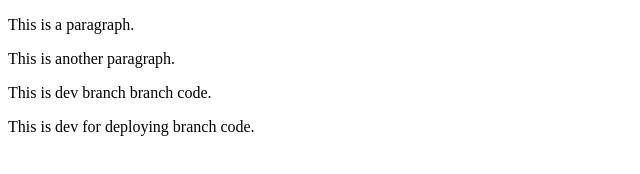
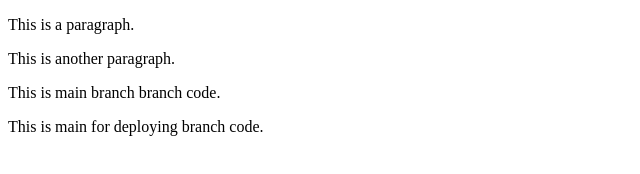
Before and after one commit to Shivam820954/CI-CD2, a plain HTML site: page index.html in a window 1280 px wide. Shown: the full height of the page, 0-640 px from the left. Drawn offline with Linux system fonts and the light colour scheme.

Commit message:
Update index.html

```diff
--- a/index.html
+++ b/index.html
@@ -4,8 +4,8 @@
 
 <p>This is a paragraph.</p>
 <p>This is another paragraph.</p>
-<p>This is dev branch branch code.</p>
-<p>This is dev for deploying branch code.</p>
+<p>This is main branch branch code.</p>
+<p>This is main for deploying branch code.</p>
 
 </body>
 </html>
```
